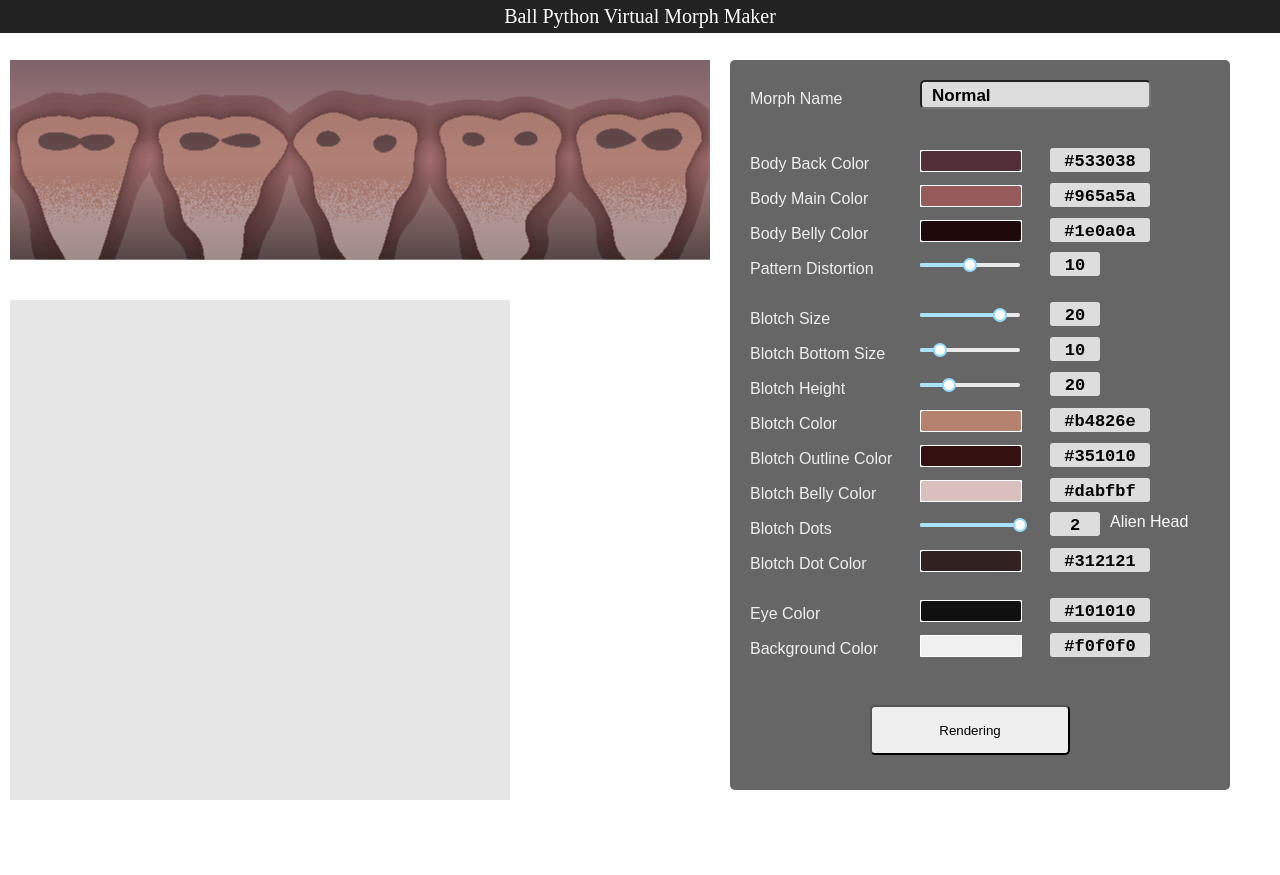
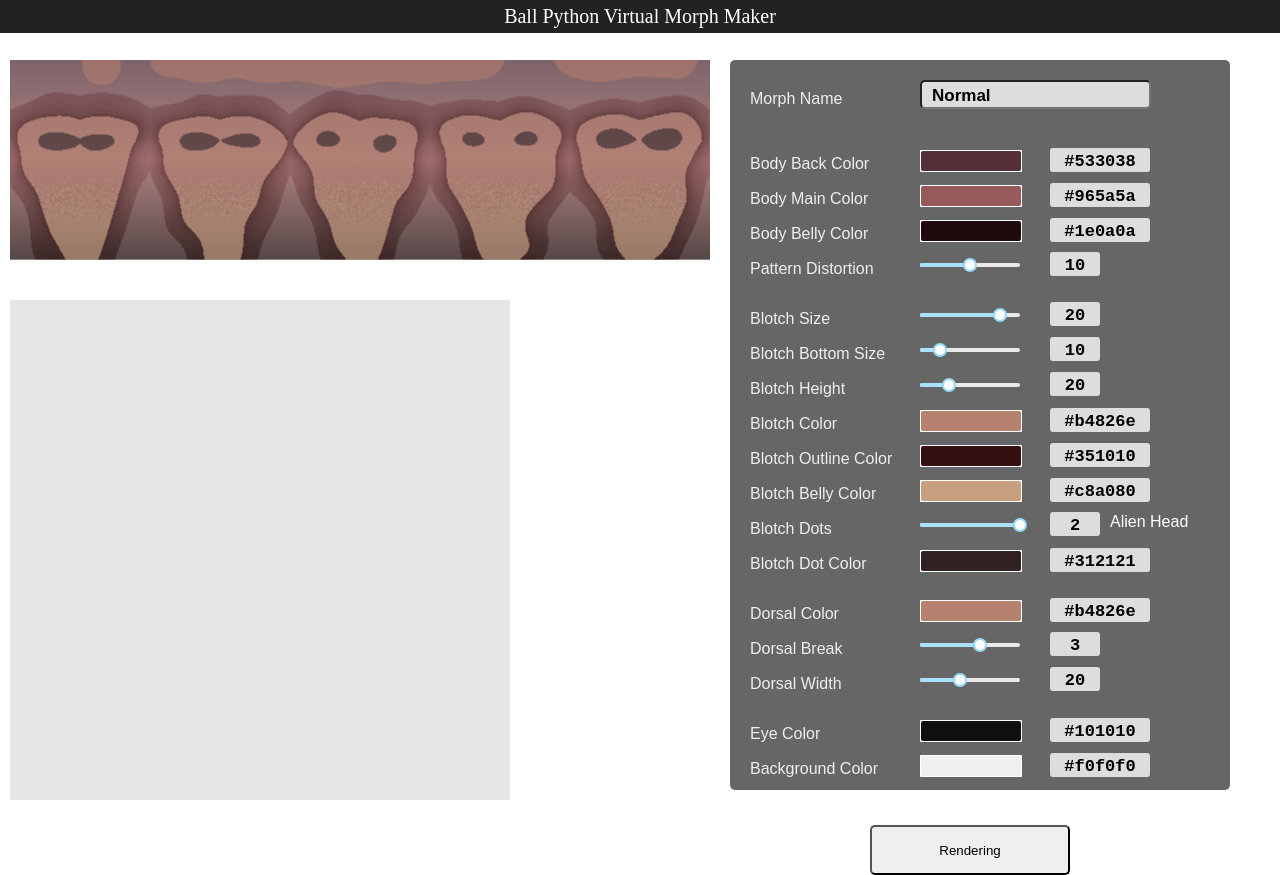
Before and after one commit to smallpinkmouse/virtualmorph, a React (Create React App) app: page / in a window 1280 px wide. Before the commit the page ends 804 px from the top, so only its background shows below. Built offline with nearby package versions, Linux system fonts and the light colour scheme.

Commit message:
add dorsal

```diff
--- a/src/App.js
+++ b/src/App.js
@@ -19,15 +19,18 @@ class App extends Component {
       blotchSize: 20,
       blotchPos: 20,
       bottomSize: 10,
+      dorsalBreak: 3,
+      dorsalWidth: 20,
 
       colBody: '#965a5a',
       colBodyBack: '#533038',
       colBodyBelly: '#1e0a0a',
       colBlotch: '#b4826e',
       colBlotchOutline: '#351010',
-//      colBlotchBelly: '#c8a080',
-      colBlotchBelly: '#dabfbf',
+      colBlotchBelly: '#c8a080',
       colBlotchDot: '#312121',
+
+      colDorsal: '#b4826e',
 
       colEye: '#101010',
       colBackground: '#f0f0f0',
@@ -40,6 +43,7 @@ class App extends Component {
       cpColBlotchOutline: false,
       cpColBlotchBelly: false,
       cpColBlotchDot: false,
+      cpColDorsal: false,
       cpColEye: false,
       cpColBackground: false,
     }
@@ -81,6 +85,7 @@ class App extends Component {
       this.state.cpColBlotchOutline ? true :
       this.state.cpColBlotchBelly ? true :
       this.state.cpColBlotchDot ? true :
+      this.state.cpColDorsal ? true :
       this.state.cpColEye ? true :
       this.state.cpColBackground ? true :
       false;
@@ -95,6 +100,7 @@ class App extends Component {
       cpColBlotchOutline: false,
       cpColBlotchBelly: false,
       cpColBlotchDot: false,
+      cpColDorsal: false,
       cpColEye: false,
       cpColBackground: false,
     }
@@ -315,6 +321,46 @@ class App extends Component {
             <div className="ColorValue">{this.state.colBlotchDot}</div>
           </div>
 
+          <div className="ControlHR" />
+
+          <div className="ControlItem">
+            <div className="ControlLabel">Dorsal Color</div>
+            <div className="ControlColor" onClick={ ()=>{this.onColorClick('cpColDorsal');} }>
+              <div className="ControlColorInner" style={{ background: this.state.colDorsal }} />
+            </div>
+            { this.state.cpColDorsal ? <div className="ColorPickerPopup">
+              <div className="ColorPickerCover" onClick={ ()=>{this.onColorClose('cpColDorsal');} }/>
+              <ChromePicker color={ this.state.colDorsal } onChange={ (color)=>{this.onColorChange('colDorsal', color.hex);} } />
+            </div> : null }
+            <div className="ColorValue">{this.state.colDorsal}</div>
+          </div>
+
+
+          <div className="ControlItem">
+            <div className="ControlLabel">Dorsal Break</div>
+            <Slider
+              defaultValue={this.state.dorsalBreak}
+              step={1}
+              min={0}
+              max={5}
+              onAfterChange={(value) => {this.setState({dorsalBreak: value});}}
+            />
+            <div className="ControlValue">{this.state.dorsalBreak}</div>
+            <div className="ControlMemo">{this.memo[this.state.dorsalBreak]}</div>
+          </div>
+
+          <div className="ControlItem">
+            <div className="ControlLabel">Dorsal Width</div>
+            <Slider
+              defaultValue={this.state.dorsalWidth}
+              step={1}
+              min={0}
+              max={50}
+              onAfterChange={(value) => {this.setState({dorsalWidth: value});}}
+            />
+            <div className="ControlValue">{this.state.dorsalWidth}</div>
+            <div className="ControlMemo">{this.memo[this.state.dorsalWidth]}</div>
+          </div>
 
           <div className="ControlHR" />
 
--- a/src/BallPython.js
+++ b/src/BallPython.js
@@ -220,6 +220,72 @@ class BallPython {
       }
     }
   }
+
+  drawDorsal(state) {
+//    if (this.blotches.length === 0) return;
+
+    let colDorsal = this.p5.color(state.colDorsal);
+    let dorsalWidth = state.dorsalWidth;
+    let dorsalGap = state.dorsalBreak * 2;
+    let dorsalInterval = dorsalWidth * 3;
+
+    let width = this.bodyLength * this.scale;
+    let height = dorsalWidth * this.scale;
+
+//    this.p5.randomSeed(0);
+    let gaps = [];
+    for (let i = 0; i < dorsalGap; i++) {
+      gaps.push(this.p5.random() * (width - dorsalWidth * 2) + dorsalWidth);
+      console.log(i);
+    }
+    gaps.sort((a,b)=>{return a-b;});
+    console.log(gaps);
+
+    let half = dorsalInterval / 2;
+    let pos = 0;
+    for (let i = 0; i < dorsalGap; i += 2) {
+      if (gaps[i] - pos < dorsalInterval) {
+        gaps[i] = pos + dorsalInterval + half;
+        gaps[i + 1] = pos + dorsalInterval + half;
+      } else if (gaps[i] - pos > dorsalInterval + half) {
+        gaps[i] = pos + dorsalInterval + half * this.p5.random();
+      }
+      pos = gaps[i + 1];
+    }
+    if (width - gaps[gaps.length - 1] > dorsalInterval + half) {
+      gaps[gaps.length - 1] = width - dorsalInterval * this.p5.random();
+    }
+    console.log(gaps.length);
+    console.log(gaps);
+
+
+    for (let y = 0; y < height + 20; y++) {
+      for (let x = 0; x < width; x++) {
+        let offset = pnoise.perlin2(x / 50, y / 50) * state.distortion;
+        let isGap = (y + offset > dorsalWidth);
+        for (let i = 0; i < dorsalGap; i += 2) {
+          let dStart = gaps[i];
+          let dEnd = gaps[i + 1];
+          if ((x >= dStart) && (x <= dEnd) && (y + offset < dorsalWidth)) {
+            isGap = false;
+            break;
+          }
+          let distStart = Math.sqrt(Math.pow(dStart - x, 2) + Math.pow(0 - y, 2)) + offset;
+          let distEnd = Math.sqrt(Math.pow(dEnd - x, 2) + Math.pow(0 - y, 2)) + offset;
+          if ((distStart < dorsalWidth) || (distEnd < dorsalWidth)) {
+            isGap = false;
+            break;
+          }
+          isGap = true;
+        }
+        if (!isGap) {
+          this.p5.stroke(colDorsal);
+          this.p5.point(this.x + x, this.y + y);
+        }
+      }
+    }
+  }
+
 
   drawBody(x, y, mainColorCode, backColorCode, bellyColorCode) {
     let p5 = this.p5;
--- a/src/sketchEditor.js
+++ b/src/sketchEditor.js
@@ -26,6 +26,7 @@ const sketch = (p) => {
     bp.setDots(state.dots);
     bp.drawBody(0, 0, state.colBody, state.colBodyBack, state.colBodyBelly);
     bp.drawBlotches(state);
+    bp.drawDorsal(state);
   }
 
   p.drawSnake = function(target, state) {
```
